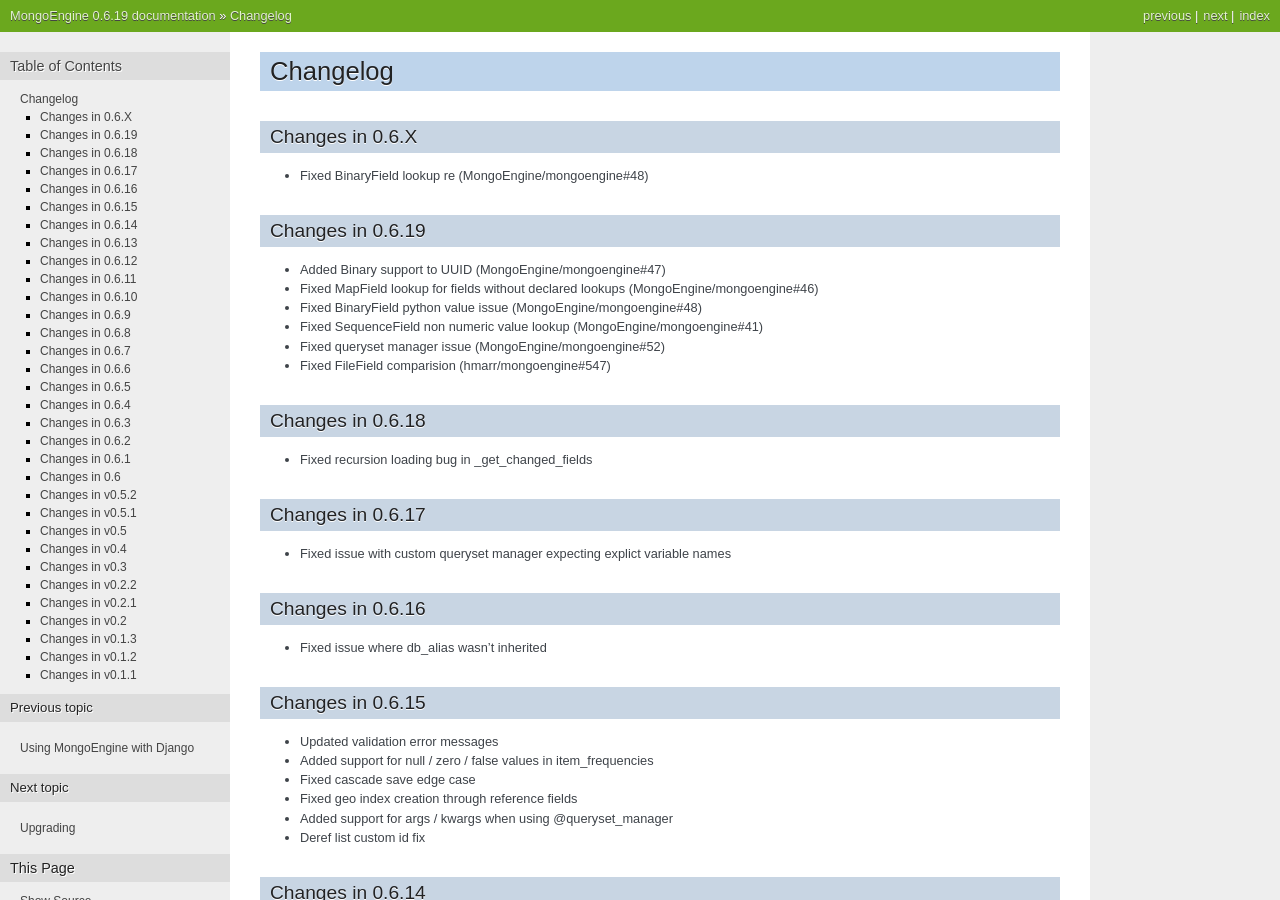
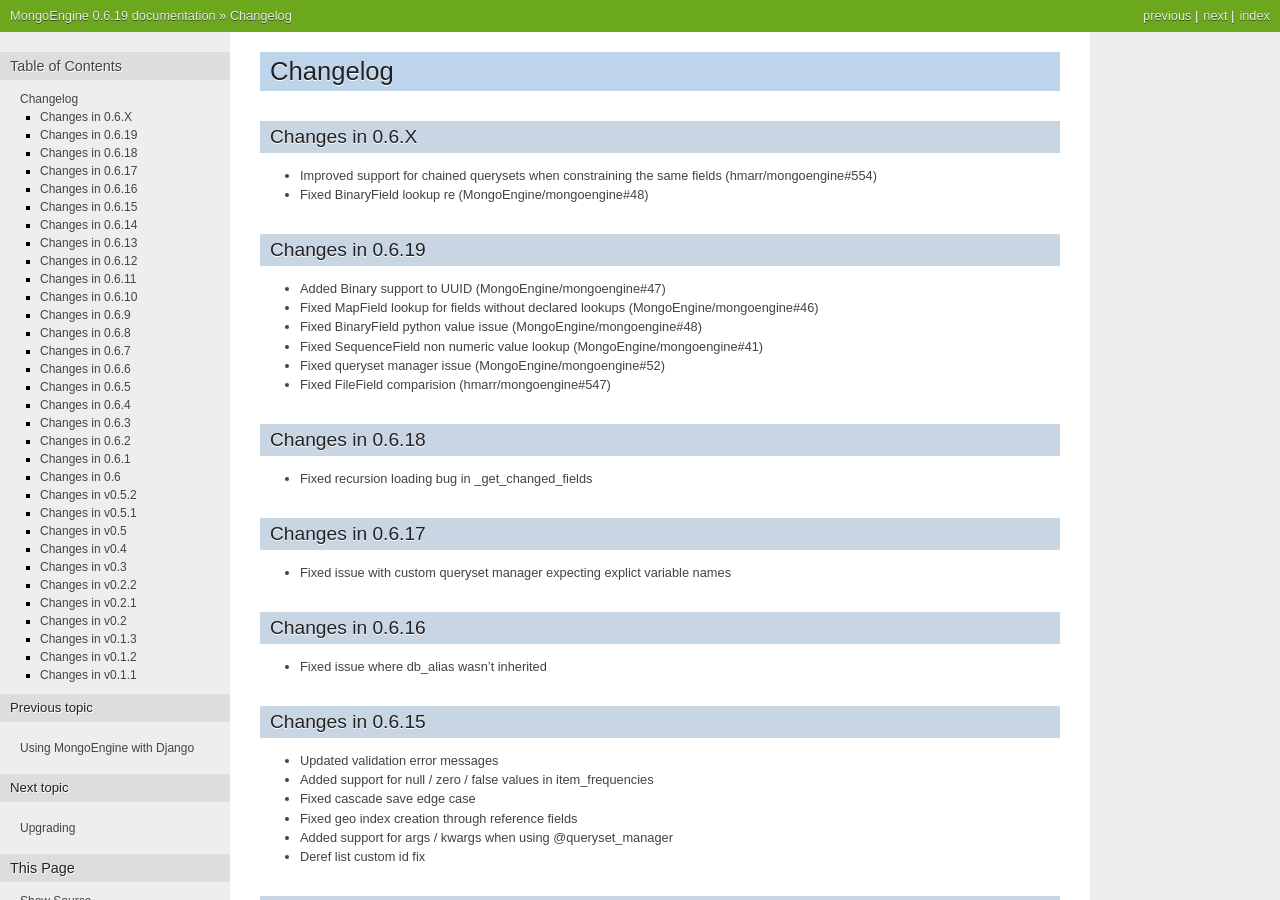
Before and after one commit to MongoEngine/mongoengine, a Sphinx documentation site: the page built from docs/changelog.rst, in a window 1280 px wide and 900 px high. Built offline with Sphinx 7.4.7, drawn with Linux system fonts in a browser that asks for light colours.

Commit message:
Updated changelog

```diff
--- a/docs/changelog.rst
+++ b/docs/changelog.rst
@@ -4,6 +4,7 @@ Changelog
 
 Changes in 0.6.X
 ================
+- Improved support for chained querysets when constraining the same fields (hmarr/mongoengine#554)
 - Fixed BinaryField lookup re (MongoEngine/mongoengine#48)
 
 Changes in 0.6.19
```
